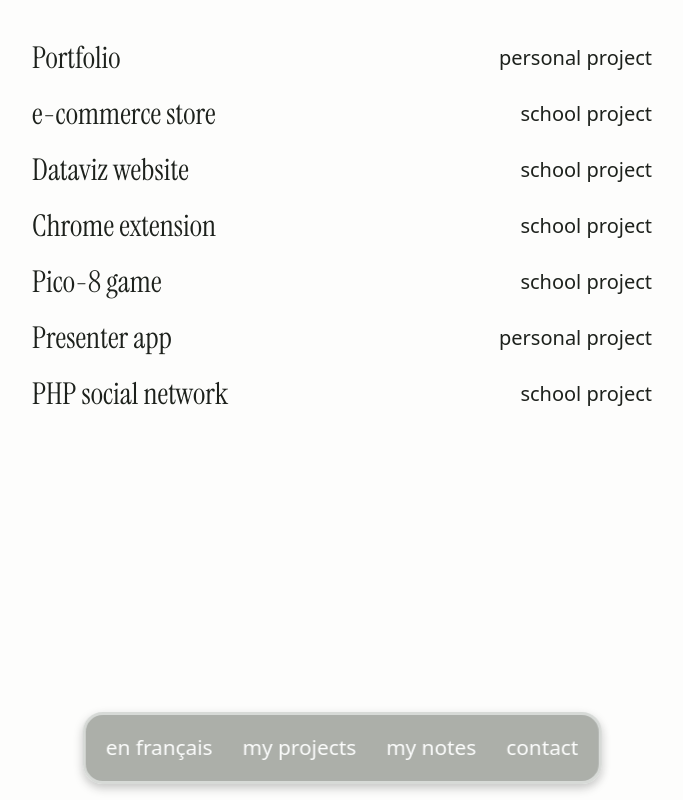
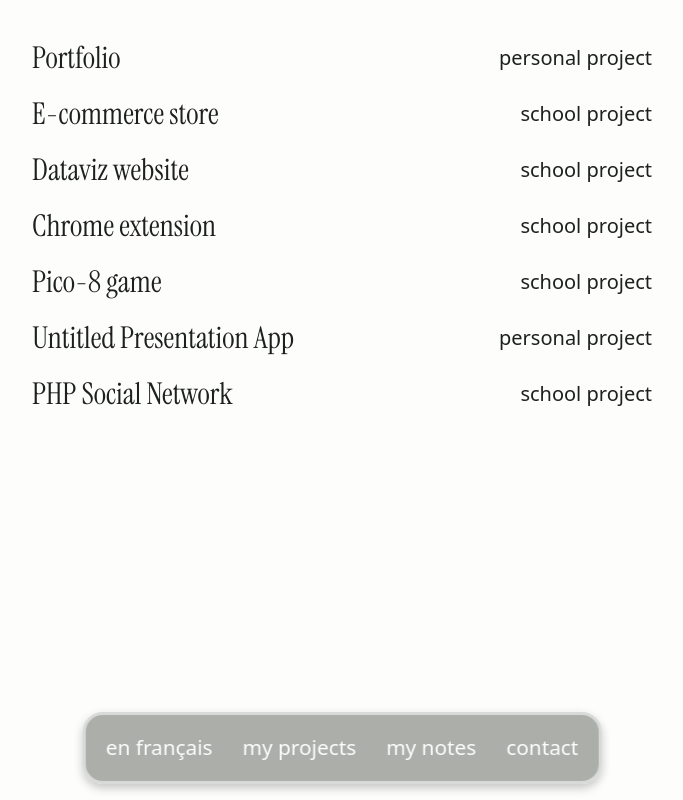
Before and after one commit to lemathurin/portfolio, a Next.js app: page /en/projects in a window 1280 px wide. Shown: the whole page, without its empty margins (298-981 px from the left). Built offline with nearby package versions, Linux system fonts and the light colour scheme.

Commit message:
added i18n

```diff
--- a/messages/en.json
+++ b/messages/en.json
@@ -18,6 +18,17 @@
       "article2": "Learning to code",
       "article3": "My next project"
     },
+    "Projects" : {
+      "portfolio": "Portfolio",
+      "ecommerce": "E-commerce store",
+      "dataviz": "Dataviz website",
+      "chromeextension": "Chrome extension",
+      "pico8game": "Pico-8 game",
+      "presenterapp": "Untitled Presentation App",
+      "phpsocialnetwork": "PHP Social Network",
+      "schoolproject": "school project",
+      "personalproject": "personal project"
+    },
     "Contact": {
       "email": "I’ll answer as soon as possible",
       "linkedin": "coming soon",
--- a/messages/fr.json
+++ b/messages/fr.json
@@ -18,6 +18,17 @@
       "article2": "Apprendre à coder",
       "article3": "Mon prochain projet"
     },
+    "Projects" : {
+      "portfolio": "Portfolio",
+      "ecommerce": "Plateforme de vente",
+      "dataviz": "Site web dataviz",
+      "chromeextension": "Extension Chrome",
+      "pico8game": "Jeu Pico-8",
+      "presenterapp": "Appli de Présentation sans Titre",
+      "phpsocialnetwork": "Réseau Social PHP",
+      "schoolproject": "projet d'école",
+      "personalproject": "projet personnel"
+    },
     "Contact": {
       "email": "je répondrai dès que possible",
       "linkedin": "bientôt disponible",
--- a/src/app/[locale]/components/ProjectsList.jsx
+++ b/src/app/[locale]/components/ProjectsList.jsx
@@ -1,61 +1,63 @@
-export default function ProjectsList() {
+"use client";
+
+export default function ProjectsList(props) {
   return (
     <div className="w-screen flex md:items-start md:justify-center">
       <div className="flex flex-col items-start gap-5 p-10 pb-36 w-full max-w-[700px] *:w-full *:flex *:flex-col *:md:flex *:md:flex-row *:md:justify-between *:md:items-center *:md:content-center">
         <div>
-          <h2 className="font-instrument text-3xl text-lightMode-text">
-            Portfolio
+          <h2 className="font-instrument text-3xl text-lightMode-text hover:underline hover:-rotate-3 origin-bottom-left hover:text-lightMode-hoveredtext transition">
+            {props.portfolio}
           </h2>
           <p className="font-inter text-xl text-lightMode-text font-extralight">
-            personal project
+            {props.personalproject}
           </p>
         </div>
         <div>
-          <h2 className="font-instrument text-3xl text-lightMode-text">
-            e-commerce store
+          <h2 className="font-instrument text-3xl text-lightMode-text hover:underline hover:-rotate-3 origin-bottom-left hover:text-lightMode-hoveredtext transition">
+            {props.ecommerce}
           </h2>
           <p className="font-inter text-xl text-lightMode-text font-extralight">
-            school project
+            {props.schoolproject}
           </p>
         </div>
         <div>
-          <h2 className="font-instrument text-3xl text-lightMode-text">
-            Dataviz website
+          <h2 className="font-instrument text-3xl text-lightMode-text hover:underline hover:-rotate-3 origin-bottom-left hover:text-lightMode-hoveredtext transition">
+            {props.dataviz}
           </h2>
           <p className="font-inter text-xl text-lightMode-text font-extralight">
-            school project
+            {props.schoolproject}
           </p>
         </div>
         <div>
-          <h2 className="font-instrument text-3xl text-lightMode-text">
-            Chrome extension
+          <h2 className="font-instrument text-3xl text-lightMode-text hover:underline hover:-rotate-3 origin-bottom-left hover:text-lightMode-hoveredtext transition">
+            {props.chromeextension}
           </h2>
           <p className="font-inter text-xl text-lightMode-text font-extralight">
-            school project
+            {props.schoolproject}
           </p>
         </div>
         <div>
-          <h2 className="font-instrument text-3xl text-lightMode-text">
-            Pico-8 game
+          <h2 className="font-instrument text-3xl text-lightMode-text hover:underline hover:-rotate-3 origin-bottom-left hover:text-lightMode-hoveredtext transition">
+            {props.pico8game}
           </h2>
           <p className="font-inter text-xl text-lightMode-text font-extralight">
-            school project
+            {props.schoolproject}
           </p>
         </div>
         <div>
-          <h2 className="font-instrument text-3xl text-lightMode-text">
-            Presenter app
+          <h2 className="font-instrument text-3xl text-lightMode-text hover:underline hover:-rotate-3 origin-bottom-left hover:text-lightMode-hoveredtext transition">
+            {props.presenterapp}
           </h2>
           <p className="font-inter text-xl text-lightMode-text font-extralight">
-            personal project
+            {props.personalproject}
           </p>
         </div>
         <div>
-          <h2 className="font-instrument text-3xl text-lightMode-text">
-            PHP social network
+          <h2 className="font-instrument text-3xl text-lightMode-text hover:underline hover:-rotate-3 origin-bottom-left hover:text-lightMode-hoveredtext transition">
+            {props.phpsocialnetwork}
           </h2>
           <p className="font-inter text-xl text-lightMode-text font-extralight">
-            school project
+            {props.schoolproject}
           </p>
         </div>
       </div>
--- a/src/app/[locale]/projects/page.js
+++ b/src/app/[locale]/projects/page.js
@@ -1,9 +1,21 @@
+import { useTranslations } from "next-intl";
 import ProjectsList from "../components/ProjectsList";
 
 export default function Projects() {
+  const p = useTranslations("Projects");
   return (
-    <div className="">
-      <ProjectsList />
+    <div>
+      <ProjectsList
+        portfolio={p("portfolio")}
+        ecommerce={p("ecommerce")}
+        dataviz={p("dataviz")}
+        chromeextension={p("chromeextension")}
+        pico8game={p("pico8game")}
+        presenterapp={p("presenterapp")}
+        phpsocialnetwork={p("phpsocialnetwork")}
+        schoolproject={p("schoolproject")}
+        personalproject={p("personalproject")}
+      />
     </div>
   );
 }
```
